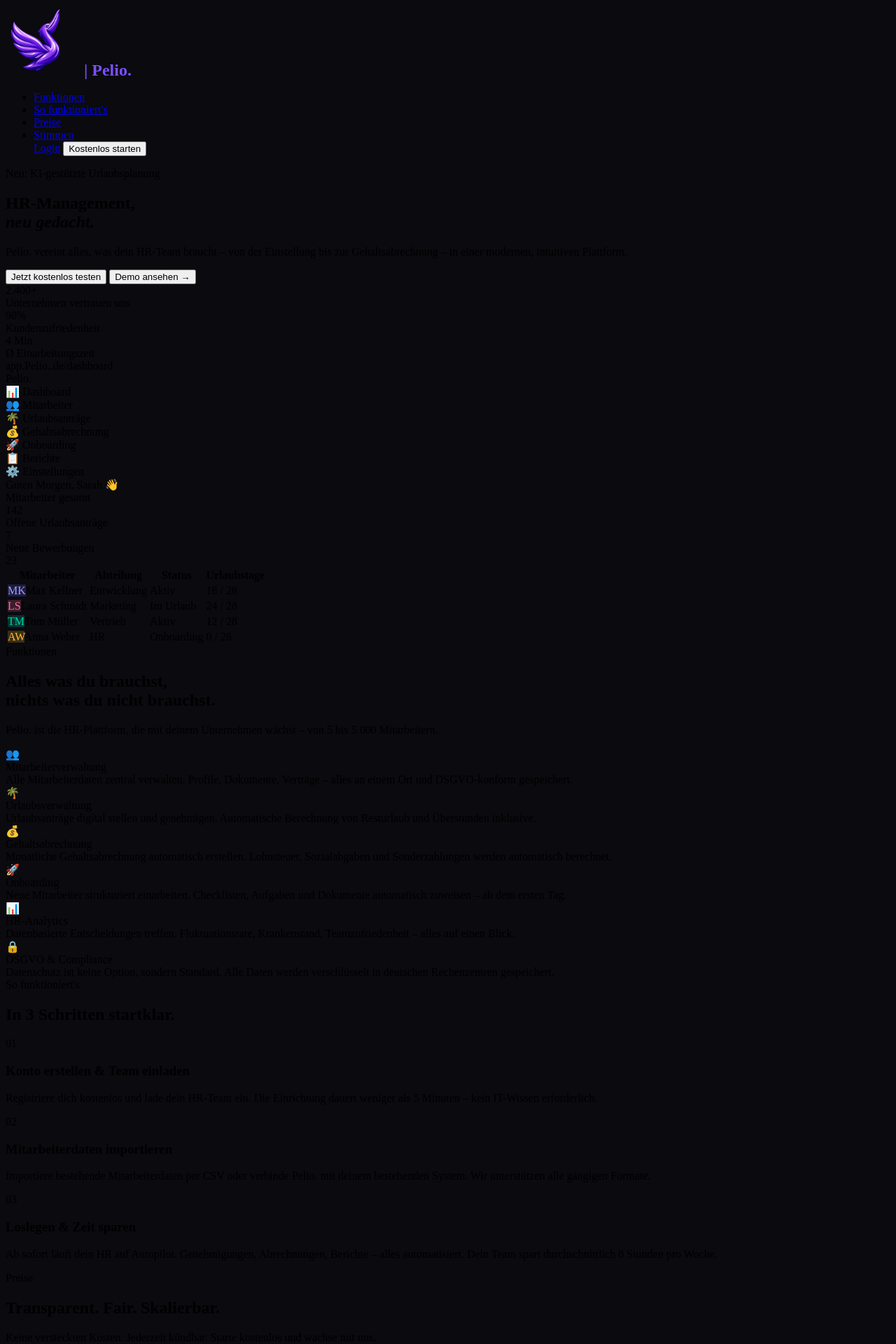
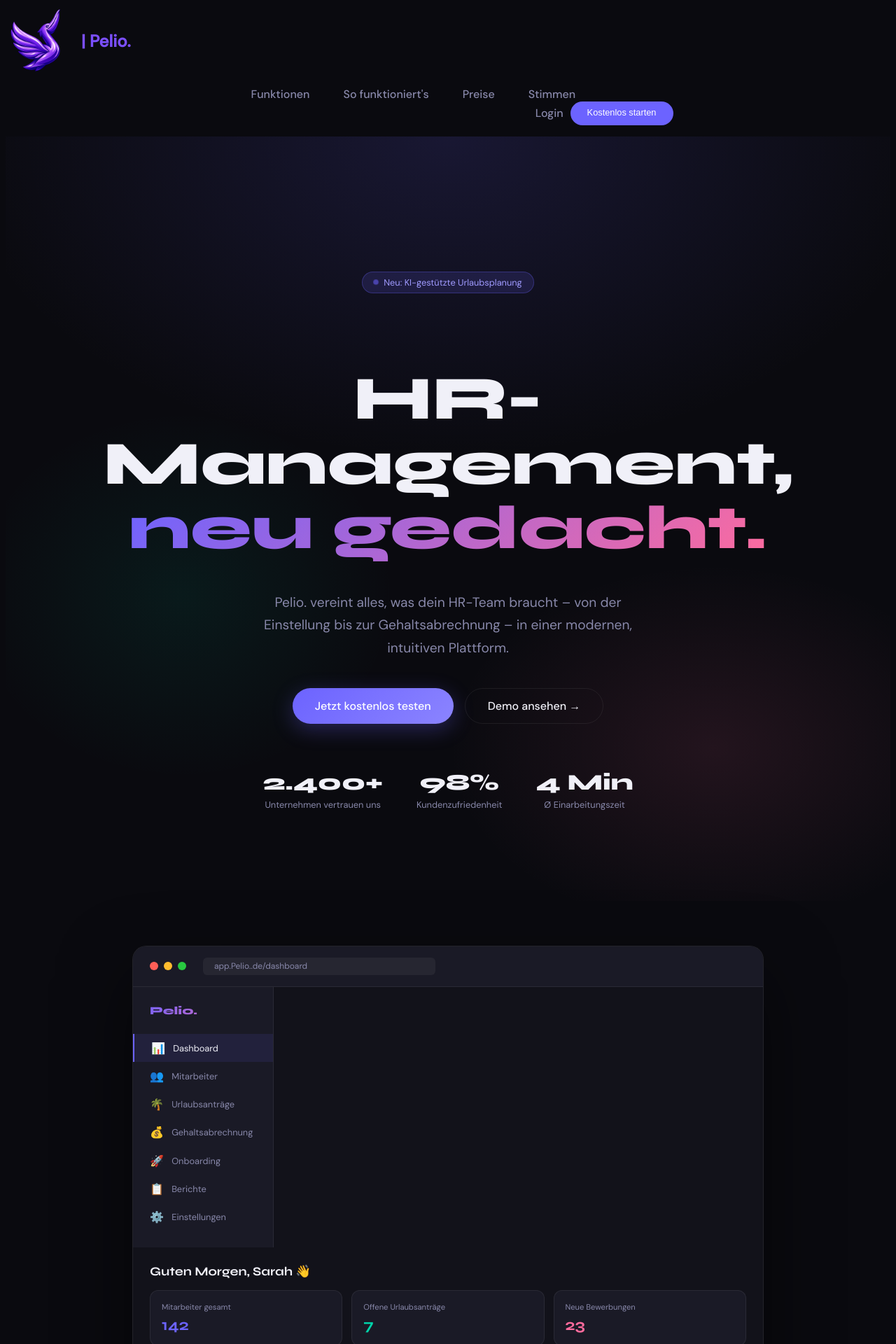
Before and after one commit to guerkankaraduman-prog/hrplatform, a Jekyll site: the page index.html, which Jekyll copies as it is, in a window 1280 px wide. Shown: the top 1920 px of the page at 70% size. Built offline with Jekyll 4.4.1, drawn with Linux system fonts in a browser that asks for light colours.

Commit message:
Update index.html

```diff
--- a/index.html
+++ b/index.html
@@ -16,7 +16,7 @@
     --border: rgba(255,255,255,0.07);
   }
 
-{ margin: 0; padding: 0 48px; box-sizing: border-box; }
+{ margin: 0; padding: 0; box-sizing: border-box; }
 html { scroll-behavior: smooth; }
 font-family: 'DM Sans', sans-serif;
 background: var(--bg);
@@ -42,13 +42,9 @@ nav, navbar {
   backdrop-filter: blur(20px);
   border-bottom: 1px solid var(--border);
   box-sizing: border-box;
+}
 
-
-{ margin: 0; padding: 0; box-sizing: border-box; }
-
-html { scroll-behavior: smooth; }
-
- {
+body {
 font-family: 'DM Sans', sans-serif;
 background: var(--bg);
 color: var(--text);
```
